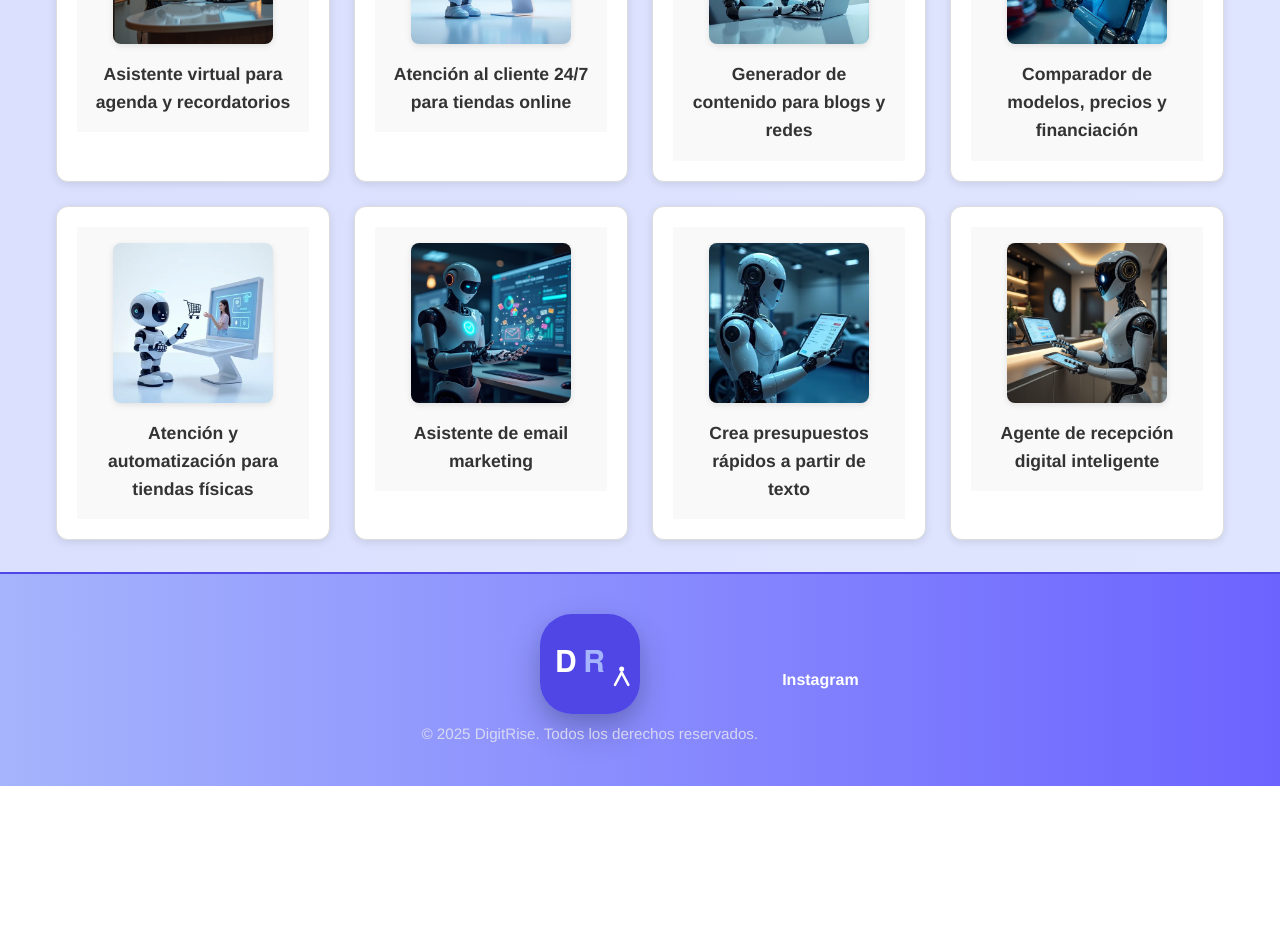
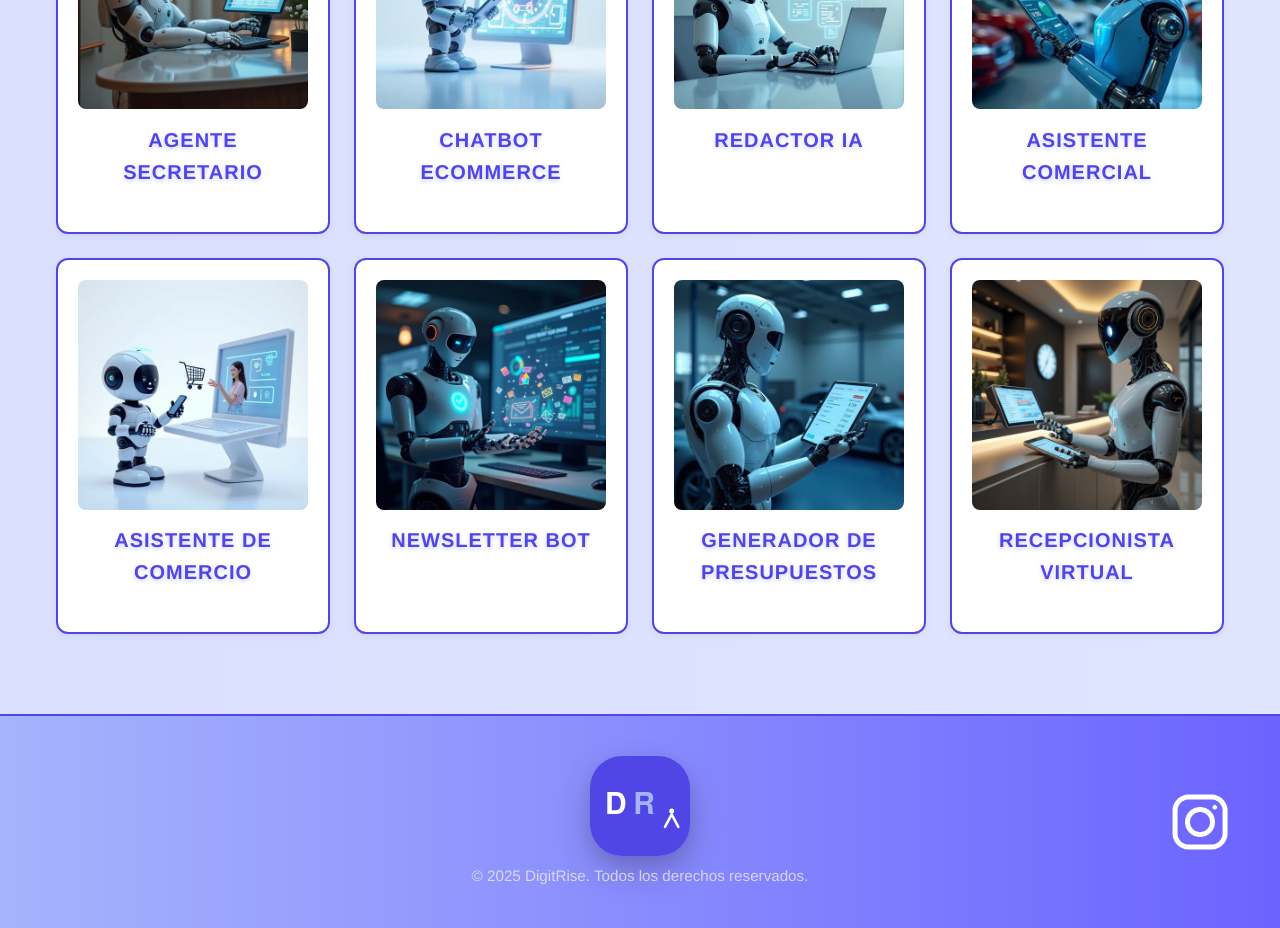
Before and after one commit to gallardo4/DigitRise, a Vue app in the folder digitrise/: page /agentes in a window 1280 px wide. Shown: the part 380-1308 px from the top of the page. Before the commit the page ends 1166 px from the top, so only its background shows below. Built offline with nearby package versions, Linux system fonts and the light colour scheme.

Commit message:
Web remodeling

```diff
--- a/digitrise/src/components/AgenteCard.vue
+++ b/digitrise/src/components/AgenteCard.vue
@@ -1,7 +1,7 @@
 <script setup lang="ts">
 defineProps({
   img: String,
-  titulo: String,
+  nombre: String,
   descripcion: String,
   id: String
 })
@@ -9,9 +9,9 @@ defineProps({
 
 <template>
   <router-link :to="`/agentes/${id}`" class="agentes-card block hover:shadow-lg">
-    <img :src="img" :alt="titulo" class="w-full h-48 object-cover" />
+    <img :src="img" :alt="nombre" class="w-full h-48 object-cover" />
     <div class="p-4 bg-white">
-      <h3 class="text-xl font-bold">{{ titulo }}</h3>
+      <h3 class="text-xl font-bold">{{ nombre }}</h3>
       <p class="text-gray-600">{{ descripcion }}</p>
     </div>
   </router-link>
--- a/digitrise/src/components/Footer.vue
+++ b/digitrise/src/components/Footer.vue
@@ -1,13 +1,18 @@
 <template>
   <footer class="footer">
     <div class="containerFooter">
-      <div>
+      <div class="footer-spacer"></div>
+
+      <div class="footer-main">
         <RouterLink to="/">
           <img src="/logo.svg" alt="DigitRise Logo" class="logoFooter" />
         </RouterLink>
         <p>&copy; {{ new Date().getFullYear() }} DigitRise. Todos los derechos reservados.</p>
       </div>
-      <a href="https://www.instagram.com/digitrise/" target="_blank" aria-label="Instagram" class="social-link">Instagram</a>
+
+      <a href="https://www.instagram.com/digitrise/" target="_blank" aria-label="Instagram" class="social-link">
+        <img src="/logoIG.png" alt="Logo Instagram" width="80px" />
+      </a>
     </div>
   </footer>
 </template>
--- a/digitrise/src/router/index.js
+++ b/digitrise/src/router/index.js
@@ -14,6 +14,11 @@ const router = createRouter({
       component: () => import('../views/AgentesView.vue'),
     },
     {
+      path: '/agente/:id',
+      name: 'agenteDetalle',
+      component: () => import('../views/AgenteDetalleView.vue'),
+    },
+    {
       path: '/equipo',
       name: 'equipo',
       component: () => import('../views/EquipoView.vue'),
@@ -28,17 +33,13 @@ const router = createRouter({
       name: 'contacto',
       component: () => import('../views/ContactoView.vue'),
     },
-    /*    {
-          path: '/selector',
-          name: 'selector',
-          component: () => import('../views/SelectorView.vue'),
-        },
-        */
+    /*
     {
-      path: '/plantillas/:id',
-      name: 'plantilla-dinamica',
-      component: () => import('../views/plantillas/PlantillaBase.vue'),
+      path: '/selector',
+      name: 'selector',
+      component: () => import('../views/SelectorView.vue'),
     },
+    */
   ],
   scrollBehavior() {
     return { top: 0 }
--- a/digitrise/src/style.css
+++ b/digitrise/src/style.css
@@ -1,4 +1,5 @@
 /* VARIABLES PARA COLORES Y TIPOGRAFÍA */
+
 :root {
   --color-primary: #4f46e5;
   --color-primary-dark: #4338ca;
@@ -12,6 +13,7 @@
 }
 
 /* RESET */
+
 *,
 *::before,
 *::after {
@@ -65,6 +67,7 @@ main {
 }
 
 /* LAYOUT */
+
 .layout {
   display: flex;
   flex-direction: column;
@@ -72,6 +75,7 @@ main {
 }
 
 /* HEADER */
+
 .header {
   background: linear-gradient(90deg, var(--color-header-footer-bg), #6c63ff);
   border-bottom: 2px solid var(--color-primary);
@@ -84,12 +88,6 @@ main {
 .header.hide-on-scroll {
   transform: translateY(-110%);
   transition: transform 0.3s ease-in-out;
-}
-
-.header.scrolled {
-  background-color: var(--color-header-footer-bg-scrolled, #ffffffcc);
-  box-shadow: 0 6px 18px rgba(0, 0, 0, 0.15);
-  backdrop-filter: saturate(200%) blur(12px);
 }
 
 .containerHeader {
@@ -282,13 +280,14 @@ main {
 }
 
 /* HOME */
+
 .home {
   margin-top: 3rem;
   padding: 2rem 1rem;
   color: #1f2937;
 }
 
-.tituloHome {
+.tituloGrande {
   font-size: clamp(2rem, 2.5vw, 4.5rem);
   color: var(--color-primary);
   margin-top: -1rem;
@@ -299,7 +298,6 @@ main {
   user-select: none;
   text-shadow: 0 2px 4px rgba(79, 70, 229, 0.25);
 }
-
 
 .hero {
   text-align: left;
@@ -313,7 +311,7 @@ main {
   margin-bottom: 2rem;
 }
 
-.textoHome {
+.texto {
   font-size: 1.125rem;
   color: #4b5563;
   line-height: 1.8;
@@ -329,6 +327,10 @@ main {
   padding: 2rem 0;
 }
 
+.info-extra div {
+  margin-bottom: 5rem;
+}
+
 .info-extra h3 {
   font-size: 1.5rem;
   color: #4f46e5;
@@ -342,12 +344,12 @@ main {
 }
 
 @media (max-width: 768px) {
-  .tituloHome {
+  .tituloGrande {
     font-size: clamp(1.75rem, 6vw, 2.5rem);
     text-align: left;
   }
 
-  .hero, .textoHome, .info-extra {
+  .hero, .texto, .info-extra {
     padding: 1rem;
     text-align: left;
   }
@@ -362,14 +364,92 @@ main {
 }
 
 /* AGENTES */
-.agentes {
-  padding: 40px;
-  display: grid;
-  grid-template-columns: repeat(auto-fit, minmax(250px, 1fr));
-  gap: 20px;
+
+.agentes-container {
+  max-width: 1200px;
+  margin: 5rem auto;
+  padding: 0 1rem;
+  text-align: left;
 }
 
-/* AGENTE */
+.grid-agentes {
+  display: grid;
+  gap: 1.5rem;
+  grid-template-columns: repeat(auto-fit, minmax(250px, 1fr));
+}
+
+.agente-card {
+  cursor: pointer;
+  border: 1px solid #ddd;
+  border-radius: 12px;
+  border: 2px solid var(--color-primary);
+  transition: box-shadow 0.3s ease;
+  overflow: hidden;
+  outline: none;
+}
+
+.tituloLittle {
+  font-size: 20px;
+  color: var(--color-primary);
+  margin-top: -0.5rem;
+  margin-bottom: 1.5rem;
+  font-weight: 900;
+  letter-spacing: 1px;
+  text-transform: uppercase;
+  user-select: none;
+  text-shadow: 0 2px 4px rgba(79, 70, 229, 0.25);
+}
+
+/* MODAL AGENTE */
+
+.modal-overlay {
+  position: fixed;
+  inset: 0;
+  background-color: rgba(0, 0, 0, 0.5);
+  display: flex;
+  align-items: center;
+  justify-content: center;
+  padding: 1rem;
+  z-index: 9999;
+}
+
+.modal {
+  background: white;
+  padding: 2rem;
+  border-radius: 10px;
+  max-width: 600px;
+  width: 100%;
+  position: relative;
+  text-align: left;
+  box-shadow: 0 0 30px rgba(0, 0, 0, 0.3);
+  max-height: 80vh;
+  overflow-y: auto;
+}
+
+.imgAgente {
+  width: 100%;
+  border-radius: 12px;
+  margin-bottom: 1rem;
+}
+
+.cerrar-btn {
+  position: absolute;
+  top: 1rem;
+  right: 1rem;
+  font-size: 2rem;
+  background: none;
+  border: none;
+  cursor: pointer;
+  color: #555;
+  transition: color 0.2s ease;
+}
+
+.cerrar-btn:hover {
+  color: black;
+}
+
+/* AGENTE CARD */
+
 .agente-card {
   background-color: #fff;
   border-radius: 12px;
@@ -406,27 +486,68 @@ main {
   }
 }
 
+/* EQUIPO */
+
+.equipo {
+  max-width: 800px;
+  margin: 5rem auto;
+  padding: 0 1rem;
+  text-align: left;
+}
+
+.miembros {
+  display: flex;
+  flex-wrap: wrap;
+  justify-content: center;
+  margin-top: 2rem;
+  gap: 2rem;
+}
+
+.miembro {
+  max-width: 250px;
+}
+
+.foto {
+  width: 100%;
+  border-radius: 1rem;
+}
+
+/* PROYECTOS */
+
+.proyectos {
+  padding: 2rem;
+}
+
+.lista-proyectos {
+  display: flex;
+  flex-wrap: wrap;
+  gap: 2rem;
+  justify-content: center;
+}
+
+.proyecto {
+  max-width: 300px;
+  border: 1px solid #eee;
+  padding: 1rem;
+  border-radius: 1rem;
+  box-shadow: 0 2px 6px rgba(0, 0, 0, 0.05);
+}
+
+.proyecto img {
+  width: 100%;
+  border-radius: 0.5rem;
+}
+
 /* CONTACTO */
+
 .containerContacto {
   max-width: 600px;
-  margin: 3rem auto 7rem;
+  margin: 5rem auto;
   padding: 1.5rem;
   text-align: left;
   background: #fff;
   border-radius: 1rem;
   border: 2px solid var(--color-primary);
-}
-
-.tituloContacto {
-  font-size: clamp(2rem, 2.5vw, 3rem);
-  color: var(--color-primary);
-  margin-top: -1rem;
-  margin-bottom: 1.5rem;
-  font-weight: 900;
-  letter-spacing: 1px;
-  text-transform: uppercase;
-  user-select: none;
-  text-shadow: 0 2px 4px rgba(79, 70, 229, 0.25);
 }
 
 .textoContacto {
@@ -441,6 +562,7 @@ main {
 .formulario {
   display: flex;
   flex-direction: column;
+  margin-top: 2rem;
   gap: 2rem;
   position: relative;
 }
@@ -577,6 +699,7 @@ textarea:not(:placeholder-shown) + label {
 }
 
 /* FOOTER */
+
 .footer {
   background: linear-gradient(90deg, var(--color-header-footer-bg), #6c63ff);
   color: #f0f0f0;
@@ -585,12 +708,19 @@ textarea:not(:placeholder-shown) + label {
 }
 
 .containerFooter {
+  max-width: 1300px;
   margin: 0 auto;
+  display: grid;
+  grid-template-columns: 1fr auto 1fr;
+  align-items: center;
+  gap: 1rem;
+  padding: 0 1rem;
+}
+
+.footer-main {
   display: flex;
-  flex-wrap: wrap;
+  flex-direction: column;
   align-items: center;
-  justify-content: center;
-  gap: 1.5rem;
   text-align: center;
 }
 
@@ -606,66 +736,18 @@ textarea:not(:placeholder-shown) + label {
 }
 
 .footer p {
-  flex: 1 1 320px;
-  margin: 0;
   font-size: 0.95rem;
   opacity: 0.75;
+  margin: 0;
   user-select: none;
 }
 
 .social-link {
+  justify-self: end;
   display: flex;
   align-items: center;
-  gap: 0.5rem;
-  font-weight: 700;
-  color: #fff;
-  text-decoration: none;
-  position: relative;
-  transition: color var(--transition-speed);
-  font-size: 1rem;
-  user-select: none;
-}
-
-.social-link svg {
-  fill: currentColor;
-  width: 20px;
-  height: 20px;
-  transition: transform 0.3s ease;
-}
-
-.social-link:hover svg {
-  transform: scale(1.2);
-}
-
-.social-link::after {
-  content: '';
-  position: absolute;
-  width: 0%;
-  height: 2px;
-  bottom: -6px;
-  left: 0;
-  background-color: var(--color-primary);
-  transition: width var(--transition-speed);
-  border-radius: 3px;
-}
-
-.social-link:hover,
-.social-link:focus {
-  color: var(--color-primary);
-  outline: none;
-}
-
-.social-link:hover::after,
-.social-link:focus::after {
-  width: 100%;
-}
-
-.social-link.router-link-active::after {
-  width: 100%;
-}
-
-.social-link.router-link-active {
-  color: var(--color-primary);
+  background: none;
+  padding: 0;
 }
 
 @media (max-width: 768px) {
--- /dev/null
+++ b/digitrise/src/views/AgenteDetalleView.vue
@@ -0,0 +1,7 @@
+<script setup>
+
+</script>
+
+<template>
+
+</template>
--- a/digitrise/src/views/AgentesView.vue
+++ b/digitrise/src/views/AgentesView.vue
@@ -1,7 +1,6 @@
 <script setup>
 import { ref } from 'vue'
 
-// Importar imágenes desde assets
 const agentes = [
   {
     id: 1,
@@ -93,8 +92,6 @@ const agentes = [
   }
 ]
 
-
-
 const agenteSeleccionado = ref(null)
 
 function abrirDetalle(agente) {
@@ -108,147 +105,38 @@ function cerrarDetalle() {
 
 <template>
   <section class="agentes-container">
-    <h1>Catálogo de Agentes IA</h1>
+    <h1 class="tituloGrande">Catálogo de Agentes IA</h1>
 
     <div class="grid-agentes">
       <div v-for="agente in agentes" :key="agente.id" class="agente-card" @click="abrirDetalle(agente)" tabindex="0"
         role="button" @keyup.enter="abrirDetalle(agente)">
         <div class="cuadrado">
           <img :src="agente.img" :alt="agente.nombre" class="agente-img" />
-          <h2 class="titulo">{{ agente.titulo }}</h2>
+          <h2 class="tituloLittle">{{ agente.nombre }}</h2>
         </div>
       </div>
     </div>
-    <!-- Modal Detalle -->
+
+    <!-- MODAL -->
+
     <div v-if="agenteSeleccionado" class="modal-overlay" @click.self="cerrarDetalle">
       <div class="modal">
         <button class="cerrar-btn" @click="cerrarDetalle" aria-label="Cerrar">&times;</button>
-        <img :src="agenteSeleccionado.img" :alt="agenteSeleccionado.nombre"
-          style="width: 100%; border-radius: 12px; margin-bottom: 1rem;" />
-        <h2>{{ agenteSeleccionado.titulo }}</h2>
-        <p style="margin: 0.5rem 0;">{{ agenteSeleccionado.descripcion }}</p>
+        <img class="imgAgente" :src="agenteSeleccionado.img" :alt="agenteSeleccionado.nombre" />
+        <h2 class="tituloLittle">{{ agenteSeleccionado.titulo }}</h2>
+        <p class="texto" style="margin: 0.5rem 0;">{{ agenteSeleccionado.descripcion }}</p>
         <ul class="info-detalle">
-          <li><strong>Negocio ideal:</strong> {{ agenteSeleccionado.negocioIdeal }}</li>
-          <li><strong>Usabilidad:</strong> {{ agenteSeleccionado.usabilidad }}</li>
-          <li><strong>Dificultad de implementación:</strong> {{ agenteSeleccionado.dificultad }}</li>
+          <li class="texto"><strong>Negocio ideal:</strong> {{ agenteSeleccionado.negocioIdeal }}</li>
+          <li class="texto"><strong>Usabilidad:</strong> {{ agenteSeleccionado.usabilidad }}</li>
+          <li class="texto"><strong>Dificultad de implementación:</strong> {{ agenteSeleccionado.dificultad }}</li>
         </ul>
         <div>
-          <strong>Ventajas:</strong>
+          <strong class="texto">Ventajas:</strong>
           <ul>
-            <li v-for="(ventaja, index) in agenteSeleccionado.ventajas" :key="index">{{ ventaja }}</li>
+            <li class="texto" v-for="(ventaja, index) in agenteSeleccionado.ventajas" :key="index">{{ ventaja }}</li>
           </ul>
         </div>
       </div>
     </div>
-
   </section>
 </template>
-
-<style scoped>
-.agentes-container {
-  max-width: 1200px;
-  margin: 2rem auto;
-  padding: 0 1rem;
-  text-align: center;
-}
-
-h1 {
-  font-size: 2.5rem;
-  margin-bottom: 2rem;
-}
-
-.grid-agentes {
-  display: grid;
-  gap: 1.5rem;
-  grid-template-columns: repeat(auto-fit, minmax(250px, 1fr));
-}
-
-.agente-card {
-  cursor: pointer;
-  border: 1px solid #ddd;
-  border-radius: 12px;
-  box-shadow: 0 2px 8px rgb(0 0 0 / 0.1);
-  transition: box-shadow 0.3s ease;
-  overflow: hidden;
-  outline: none;
-  background: white;
-}
-
-.agente-card:hover,
-.agente-card:focus {
-  box-shadow: 0 6px 16px rgb(0 0 0 / 0.2);
-}
-
-.cuadrado {
-  aspect-ratio: 1 / 1;
-  display: flex;
-  flex-direction: column;
-  justify-content: center;
-  align-items: center;
-  padding: 1rem;
-  box-sizing: border-box;
-  background: #f9f9f9;
-}
-
-.agente-img {
-  width: 80%;
-  max-width: 200px;
-  height: auto;
-  aspect-ratio: 1 / 1;
-  object-fit: cover;
-  border-radius: 8px;
-  margin-bottom: 1rem;
-  box-shadow: 0 2px 6px rgba(0, 0, 0, 0.1);
-}
-
-.titulo {
-  font-weight: 600;
-  font-size: 1.1rem;
-  color: #333;
-  text-align: center;
-  margin: 0;
-}
-
-/* Modal estilos */
-.modal-overlay {
-  position: fixed;
-  inset: 0;
-  background-color: rgba(0, 0, 0, 0.5);
-  display: flex;
-  align-items: center;
-  justify-content: center;
-  padding: 1rem;
-  z-index: 9999;
-}
-
-.modal {
-  background: white;
-  padding: 2rem;
-  border-radius: 10px;
-  max-width: 600px;
-  width: 100%;
-  position: relative;
-  text-align: left;
-  box-shadow: 0 0 30px rgba(0, 0, 0, 0.3);
-  max-height: 80vh;
-  /* Máximo 80% del alto de la ventana */
-  overflow-y: auto;
-  /* Scroll vertical si hace falta */
-}
-
-.cerrar-btn {
-  position: absolute;
-  top: 1rem;
-  right: 1rem;
-  font-size: 2rem;
-  background: none;
-  border: none;
-  cursor: pointer;
-  color: #555;
-  transition: color 0.2s ease;
-}
-
-.cerrar-btn:hover {
-  color: black;
-}
-</style>
--- a/digitrise/src/views/ContactoView.vue
+++ b/digitrise/src/views/ContactoView.vue
@@ -18,8 +18,8 @@ function enviarFormulario() {
 <template>
   <section class="contacto">
     <div class="containerContacto">
-      <h1 class="tituloContacto">Contacto</h1>
-      <p class="textoContacto">¿Tienes dudas o quieres más información? Rellena el formulario y nos pondremos en contacto contigo.</p>
+      <h1 class="tituloGrande">Contacto</h1>
+      <p class="texto">¿Tienes dudas o quieres más información? Rellena el formulario y nos pondremos en contacto contigo.</p>
 
       <form @submit.prevent="enviarFormulario" class="formulario">
         <div class="inputGroup">
--- a/digitrise/src/views/EquipoView.vue
+++ b/digitrise/src/views/EquipoView.vue
@@ -5,63 +5,30 @@ const team = [
         nombre: 'Alex Martin Cobo',
         rol: 'Estrategia Digital',
         frase: 'La innovación empieza con una buena idea ejecutada con pasión.',
-        imagen: '/fotos/alex.jpg',
+        imagen: '',
     },
     {
         nombre: 'Arnau Gallardo',
-        rol: 'Desarrollo Web',
-        frase: 'Cada línea de código es una oportunidad para mejorar el mundo.',
-        imagen: '/fotos/arnau.jpg',
-    },
-    {
-        nombre: 'Daniel Sobrino',
-        rol: 'IA y Automatización',
-        frase: 'La IA no reemplaza personas, potencia su creatividad.',
-        imagen: '/fotos/daniel.jpg',
+        rol: 'Desarrollo Web, IA y Automatización',
+        frase: 'Cada línea de código es una oportunidad para mejorar el mundo. La IA no reemplaza personas, potencia su creatividad.',
+        imagen: '',
     },
 ]
 </script>
 
 <template>
     <section class="equipo">
-        <h1>Conoce al equipo</h1>
-        <p>Somos los fundadores de Digit Rise y esta es nuestra misión.</p>
+        <h1 class="tituloGrande">Conoce al equipo</h1>
+
+        <p class="texto">Somos los fundadores de <strong>DigitRise</strong> y esta es nuestra misión.</p>
 
         <div class="miembros">
             <div v-for="persona in team" :key="persona.nombre" class="miembro">
                 <img :src="persona.imagen" :alt="persona.nombre" class="foto" />
-                <h3>{{ persona.nombre }}</h3>
-                <p class="rol">{{ persona.rol }}</p>
-                <blockquote>{{ persona.frase }}</blockquote>
+                <h3 class="tituloLittle">{{ persona.nombre }}</h3>
+                <p class="texto"><strong>{{ persona.rol }}</strong></p>
+                <blockquote class="texto">{{ persona.frase }}</blockquote>
             </div>
         </div>
     </section>
 </template>
-
-<style scoped>
-.equipo {
-    padding: 2rem;
-    text-align: center;
-}
-
-.miembros {
-    display: flex;
-    flex-wrap: wrap;
-    justify-content: center;
-    gap: 2rem;
-}
-
-.miembro {
-    max-width: 250px;
-}
-
-.foto {
-    width: 100%;
-    border-radius: 1rem;
-}
-
-.rol {
-    font-weight: bold;
-    color: #555;
-}
-</style>
--- a/digitrise/src/views/HomeView.vue
+++ b/digitrise/src/views/HomeView.vue
@@ -1,8 +1,8 @@
 <template>
   <section class="home">
     <div class="hero">
-      <h1 class="tituloHome">Potencia tu negocio con agentes de IA personalizados</h1>
-      <p class="textoHome">
+      <h1 class="tituloGrande">Potencia tu negocio con agentes de IA personalizados</h1>
+      <p class="texto">
         En <strong>DigitRise</strong>, creamos <em>agentes de inteligencia artificial</em> adaptados a las necesidades
         de tu empresa. Desde asistentes virtuales hasta soluciones de automatización, ponemos el poder de la IA al
         alcance de todos.
@@ -11,12 +11,32 @@
     </div>
 
     <div class="info-extra">
-      <h3 class="tituloHome">Soluciones inteligentes, listas para implementar</h3>
-      <p class="textoHome">
-        Elige entre una variedad de agentes IA entrenados para tareas como atención al cliente, ventas, soporte técnico
-        y más. Personalízalos según tu sector y empieza a automatizar procesos hoy mismo.
-      </p>
-      <RouterLink to="/contacto"><button class="btn">Habla con un experto</button></RouterLink>
+      <div>
+        <h3 class="tituloGrande">Equipo de DigitRise</h3>
+        <p class="texto">
+          Conoce al equipo detrás de <strong>DigitRise</strong>, apasionados por la tecnología y la innovación. Estamos aquí para ayudarte a
+          llevar tu negocio al siguiente nivel con soluciones de IA personalizadas.
+        </p>
+        <RouterLink to="/equipo"><button class="btn">Conoce al equipo</button></RouterLink>
+      </div>
+
+      <div>
+        <h3 class="tituloGrande">Proyectos llevados a cabo</h3>
+        <p class="texto">
+          Descubre cómo hemos ayudado a empresas como la tuya a transformar su presencia digital y optimizar sus procesos
+          con nuestras soluciones de IA. Cada proyecto es una historia de éxito.
+        </p>
+        <RouterLink to="/proyectos"><button class="btn">Descubre los proyectos</button></RouterLink>
+      </div>
+
+      <div>
+        <h3 class="tituloGrande">Soluciones inteligentes, listas para implementar</h3>
+        <p class="texto">
+          Elige entre una variedad de agentes IA entrenados para tareas como atención al cliente, ventas, soporte técnico
+          y más. Personalízalos según tu sector y empieza a automatizar procesos hoy mismo.
+        </p>
+        <RouterLink to="/contacto"><button class="btn">Habla con un experto</button></RouterLink>
+      </div>
     </div>
   </section>
 </template>
--- a/digitrise/src/views/ProyectosView.vue
+++ b/digitrise/src/views/ProyectosView.vue
@@ -30,29 +30,3 @@ const proyectos = [
         </div>
     </section>
 </template>
-
-<style scoped>
-.proyectos {
-    padding: 2rem;
-}
-
-.lista-proyectos {
-    display: flex;
-    flex-wrap: wrap;
-    gap: 2rem;
-    justify-content: center;
-}
-
-.proyecto {
-    max-width: 300px;
-    border: 1px solid #eee;
-    padding: 1rem;
-    border-radius: 1rem;
-    box-shadow: 0 2px 6px rgba(0, 0, 0, 0.05);
-}
-
-.proyecto img {
-    width: 100%;
-    border-radius: 0.5rem;
-}
-</style>
--- a/digitrise/src/views/plantillas/PlantillaBase.vue
+++ /dev/null
@@ -1,16 +0,0 @@
-<script setup>
-import { useRoute } from 'vue-router'
-
-const route = useRoute()
-const plantillaId = route.params.id
-
-// Aquí podrías cargar los datos según el ID
-// por ahora solo simulamos un render básico
-</script>
-
-<template>
-    <div class="p-8">
-        <h1 class="text-3xl font-bold">Plantilla: {{ plantillaId }}</h1>
-        <p>Aquí puedes construir la vista para la plantilla <strong>{{ plantillaId }}</strong>.</p>
-    </div>
-</template>
```
Also changed, not shown: digitrise/public/logoIG.png (added).
